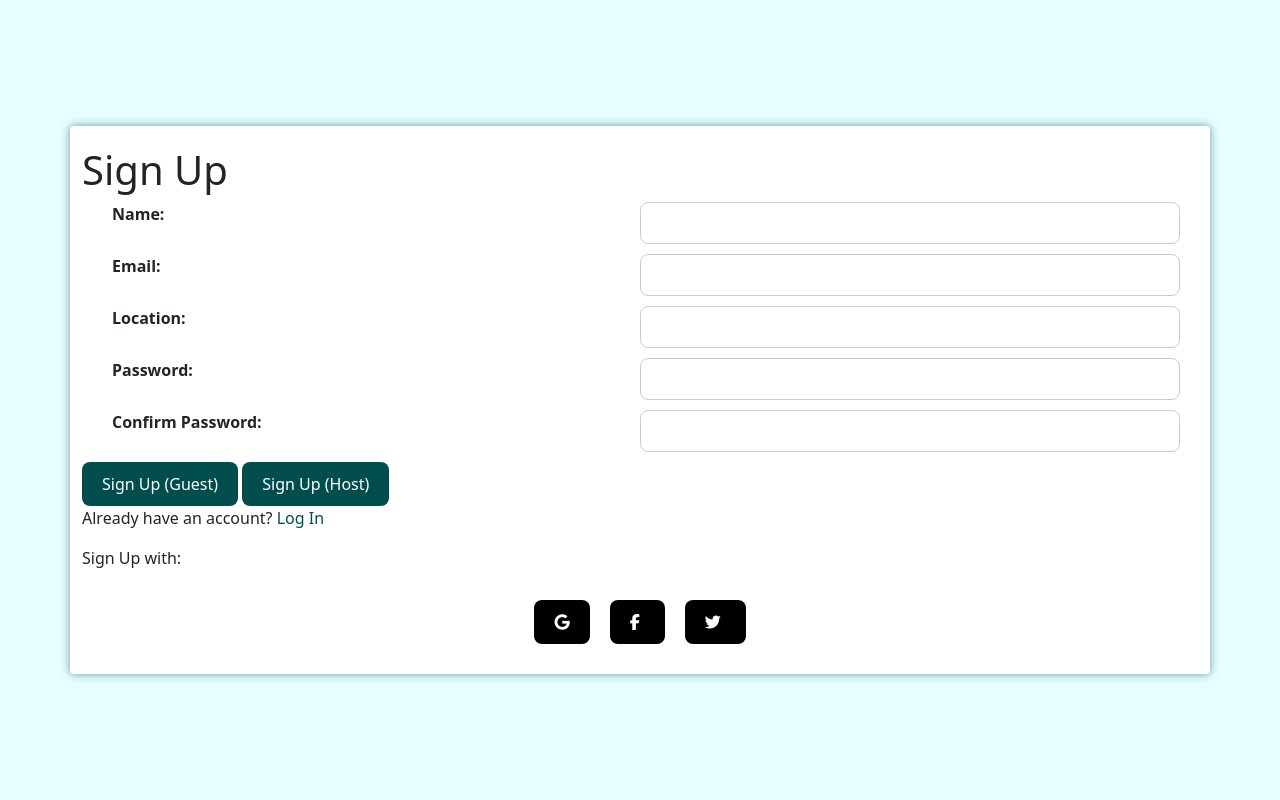
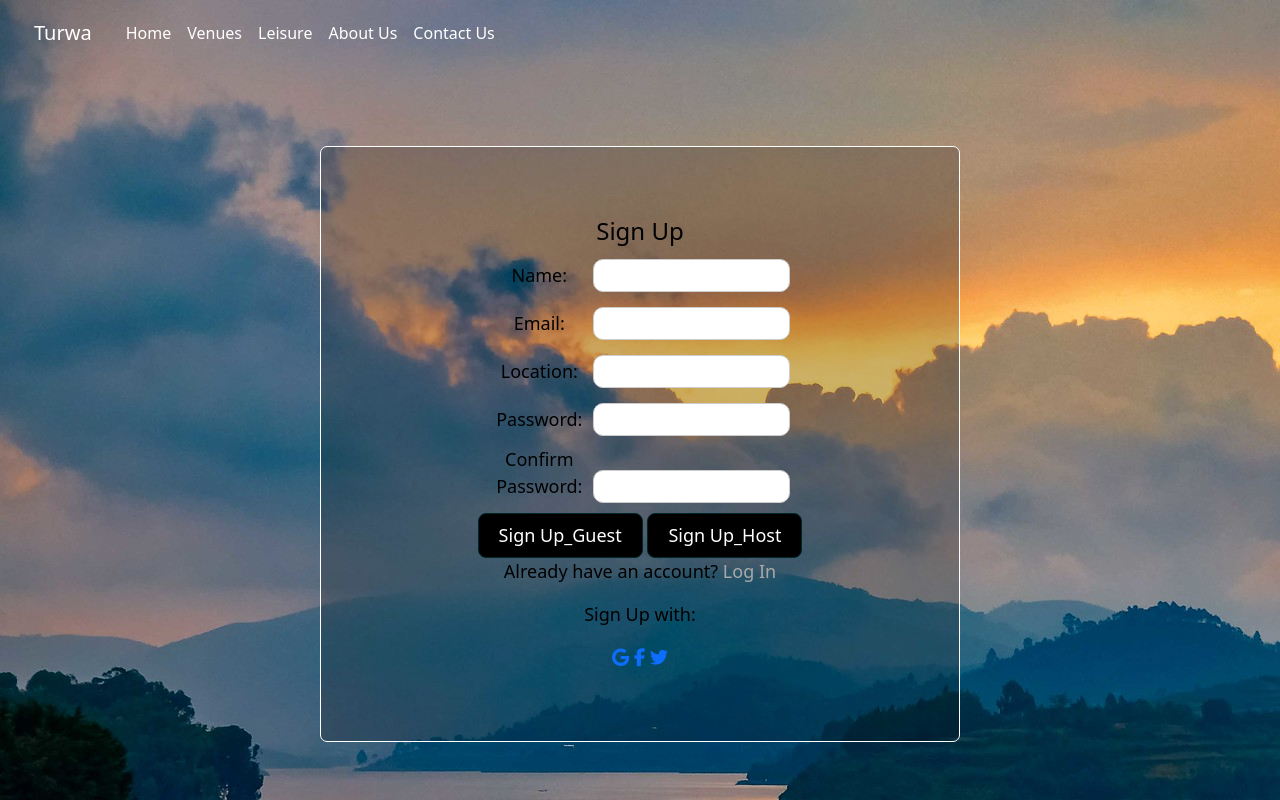
Before and after one commit to Jewel-Naomi/Turwa-MICE, a website: page signup.html in a window 1280 px wide. Drawn offline with nearby package versions, Linux system fonts and the light colour scheme.

Commit message:
sign-up
Worked on sign up style

```diff
--- a/login.css
+++ b/login.css
@@ -3,7 +3,7 @@ body {
     font-family: 'Roboto Condensed', sans-serif;
     background-image: url(images/lake-bunyonyi-tours.jpg);
     background-repeat: no-repeat;
-    background-size: cover;
+    background-size:auto;
 }
 
 /*Style for the navigation bar*/
@@ -79,6 +79,7 @@ nav{
     border: solid 1pt white;
     background-color: rgba(0, 0, 0, 0.2);
     box-shadow: white;
+    border-radius: 7px;
 
 }
 
@@ -90,14 +91,6 @@ nav{
     background-color: rgba (0,0,0,0.6);
 }
 
-.container {
-    padding: 20px;
-    border-radius: 10px;
-    box-shadow: 0 0 10px rgb(102, 153, 153);
-    max-width: 400px;
-    width: 100%;
-}
-
 .form-group {
     margin-bottom: 10px;
 }
@@ -106,12 +99,25 @@ label {
     display: block;
 }
 
-input {
+.col-lg-4 {
     width: 85%;
-    padding: 8px;
+    padding: 2px;
     border: 1px solid #ccc;
     border-radius: 10px;
     outline: none;
+    margin-bottom: 10px;
+    margin-top: 5px;
+}
+
+input {
+    width: 85%;
+    padding: 2px;
+    width: fit-content;
+    border: 1px solid #ccc;
+    border-radius: 10px;
+    outline: none;
+    margin-bottom: 10px;
+    margin-top: 5px;
 }
 
 button {
--- a/signup.css
+++ /dev/null
@@ -1,101 +0,0 @@
-body {
-    font-family: 'Roboto', sans-serif;
-    font-family: 'Roboto Condensed', sans-serif;
-    display: flex;
-    justify-content: center;
-    align-items: center;
-    height: 100vh;
-    margin: 0;
-}
-
-.container {
-    background-color: white;
-    padding: 20px;
-    border-radius: 4px;
-    max-width: 400px;
-    box-shadow: 0 0 10px rgb(102, 153, 153);
-}
-
-.form-group {
-    margin-bottom: 10px;
-    padding-right: 30px;
-    padding-left: 30px;
-}
-
-label {
-    font-weight: bold;
-    padding-right: 0;
-    margin-right: 0;
-}
-
-input {
-    width: 85%;
-    padding: 8px;
-    border: 1px solid #ccc;
-    border-radius: 8px;
-    outline: none;
-}
-
-
-
-button {
-    background-color: rgb(0, 77, 77);
-    color: white;
-    padding: 10px 20px;
-    border: none;
-    cursor: pointer;
-    font-size: 16px;
-}
-
-button:hover {
-    background-color: rgba(0, 77, 77, 0.85);
-}
-
-.social-signup {
-    text-align: center;
-    margin-top: 20px;
-    display: flex;
-    flex-direction: row;
-    align-items:center;
-    justify-content: center;
-}
-
-.social-button {
-    display: inline-block;
-    padding: 10px 20px;
-    margin: 10px;
-    font-size: 16px;
-    border: none;
-    border-radius: 8px;
-    cursor: pointer;
-    text-decoration: none;
-    color: #fff;
-}
-
-.social-button.google {
-    background-color:  black;
-}
-
-.social-button.facebook {
-    background-color: black;
-}
-
-.social-button.twitter {
-    background-color: black;
-}
-
-.social-button:hover {
-    opacity: 0.8;
-}
-
-/* Font Awesome icons */
-i.fab.fa-google,
-i.fab.fa-facebook-f,
-i.fab.fa-twitter {
-    margin-right: 5px;
-}
-
-a {
-    text-decoration: none;
-    color: white;
-}
--- a/signup.html
+++ b/signup.html
@@ -3,7 +3,7 @@
 <head>
     <meta charset="UTF-8">
     <meta name="viewport" content="width=device-width, initial-scale=1.0">
-    <link rel="stylesheet" href="signup.css">
+    <link rel="stylesheet" href="login.css">
     <link rel="stylesheet" href="https://cdnjs.cloudflare.com/ajax/libs/font-awesome/5.15.3/css/all.min.css">
     <script src="https://kit.fontawesome.com/9ef9781ca0.js" crossorigin="anonymous"></script>
 
@@ -12,33 +12,80 @@
 
     <title>Sign Up</title>
 </head>
-<body style="background-color: rgb(230, 255, 255);">
-    <div class="container" style="background-color: white;">
-        <h1>Sign Up</h1>
-        <form style="background-color: white;" id="signupForm">
-            <div class="form-group row">
-                <label for="name" class="col-md-6">Name:</label>
-                <input type="text" id="name" name="name" class="col-md-6" required>
+<body>
+
+    <!--The top navigation bar-->
+    <div class="nav">
+        <div class="container-fluid">
+
+          <nav class="navbar navbar-expand-lg bg-custom">
+            <div class="container-fluid">
+              <a class="navbar-brand" href="aboutUs.html">Turwa</a>
+              <button class="navbar-toggler" type="button" data-bs-toggle="collapse" data-bs-target="#navbarSupportedContent" aria-controls="navbarSupportedContent" aria-expanded="false" aria-label="Toggle navigation">
+                <span class="navbar-toggler-icon"></span>
+              </button>
+              <div class="collapse navbar-collapse" id="navbarSupportedContent">
+                <ul class="navbar-nav me-auto mb-2 mb-lg-0">
+                  <li class="nav-item">
+                    <a class="nav-link" href="index.html">Home</a>
+                  </li>
+                  <li class="nav-item">
+                    <a class="nav-link" href="hotels.html">Venues</a>
+                  </li>
+                  <li class="nav-item">
+                    <a class="nav-link" href="leisure.html">Leisure</a>
+                  </li>
+                  <li class="nav-item">
+                    <a class="nav-link" href="aboutUs.html">About Us</a>
+                  </li>
+                  <li class="nav-item">
+                    <a class="nav-link" href="contact.html">Contact Us</a>
+                  </li>
+                </ul>
+
+
+
+              </div>
             </div>
-            <div class="form-group row">
-                <label for="email" class="col-md-6">Email:</label>
-                <input type="email" id="email" name="email" class="col-md-6" required>
+
+
+
+          </nav>
+
+
+
+        </div>
+
+      </div>
+<!--end of top navigation bar-->
+
+    <div class="mother text-center">
+    <div class="container-fluid center" style="color: black; font-size: large;">
+        <h4>Sign Up</h4>
+        <form id="signupForm" class="container-fluid">
+            <div>
+                <label for="name" class="col-lg-2">Name:</label>
+                <input type="text" id="name" name="name" class="col-lg-4" required>
             </div>
-            <div class="form-group row">
-                <label for="location" class="col-md-6">Location:</label>
-                <input type="text" id="location" name="location" class="col-md-6" required>
+            <div>
+                <label for="email" class="col-lg-2">Email:</label>
+                <input type="email" id="email" name="email" class="col-lg-4" required>
             </div>
-            <div class="form-group row">
-                <label for="password" class="col-md-6">Password:</label>
-                <input type="password" id="password" name="password" class="col-md-6" required>
+            <div>
+                <label for="location" class="col-lg-2">Location:</label>
+                <input type="text" id="location" name="location" class="col-lg-4" required>
             </div>
-            <div class="form-group row">
-                <label for="confirmPassword" class="col-md-6">Confirm Password:</label>
-                <input type="password" id="confirmPassword" name="confirmPassword" class="col-md-6" required>
+            <div>
+                <label for="password" class="col-lg-2">Password:</label>
+                <input type="password" id="password" name="password" class="col-lg-4" required>
             </div>
-            <a href="profile.html" style="text-decoration: none; color: white;"><button type="submit" style="border-radius: 8px;">Sign Up (Guest)</a></button>
-            <a href="hostprofile.html" style="text-decoration: none; color: white;"><button type="submit" style="border-radius: 8px;">Sign Up (Host)</button></a>
-            <p>Already have an account?<a href="login.html" style="text-decoration: none; color: rgb(0, 77, 77)"> Log In</a></p>
+            <div>
+                <label for="confirmPassword" class="col-lg-2">Confirm Password:</label>
+                <input type="password" id="confirmPassword" name="confirmPassword" class="col-lg-4" required>
+            </div>
+            <a href="profile.html" style="text-decoration: none; color: white;"><button type="submit" style="border-radius: 8px;">Sign Up_Guest</a></button>
+            <a href="hostprofile.html" style="text-decoration: none; color: white;"><button type="submit" style="border-radius: 8px;">Sign Up_Host</button></a>
+            <p>Already have an account?<a href="login.html" style="text-decoration: none; color: darkgray"> Log In</a></p>
             <p>Sign Up with:</p>
             <div class="social-signup">
 
@@ -48,6 +95,7 @@
             </div>
         </form>
     </div>
+    </div>
 
 
     <script src="signup.js"></script>
```
Also changed, not shown: index.html (+1 -1 lines), login.html (+3 -3 lines).
